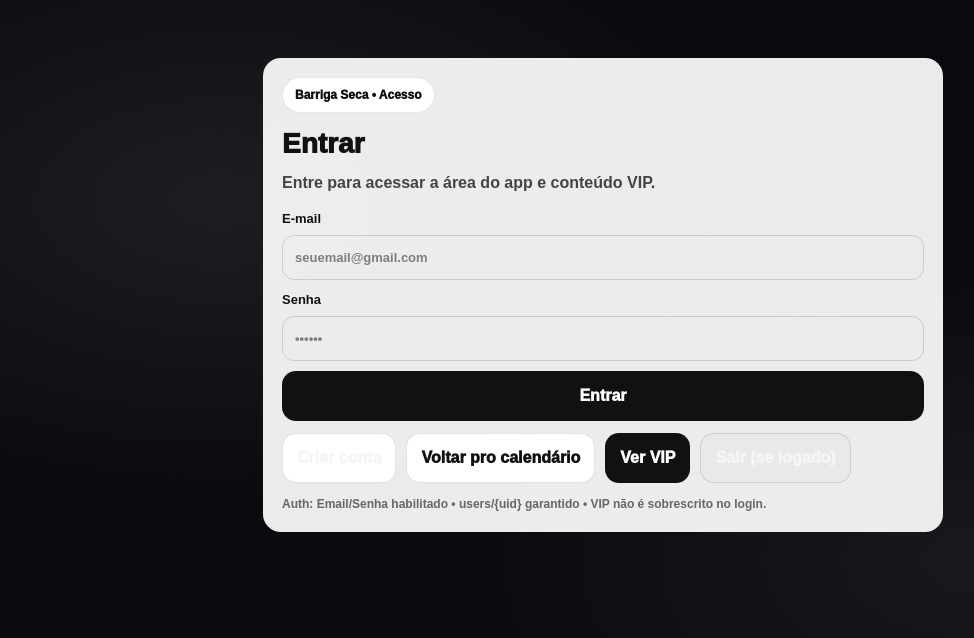
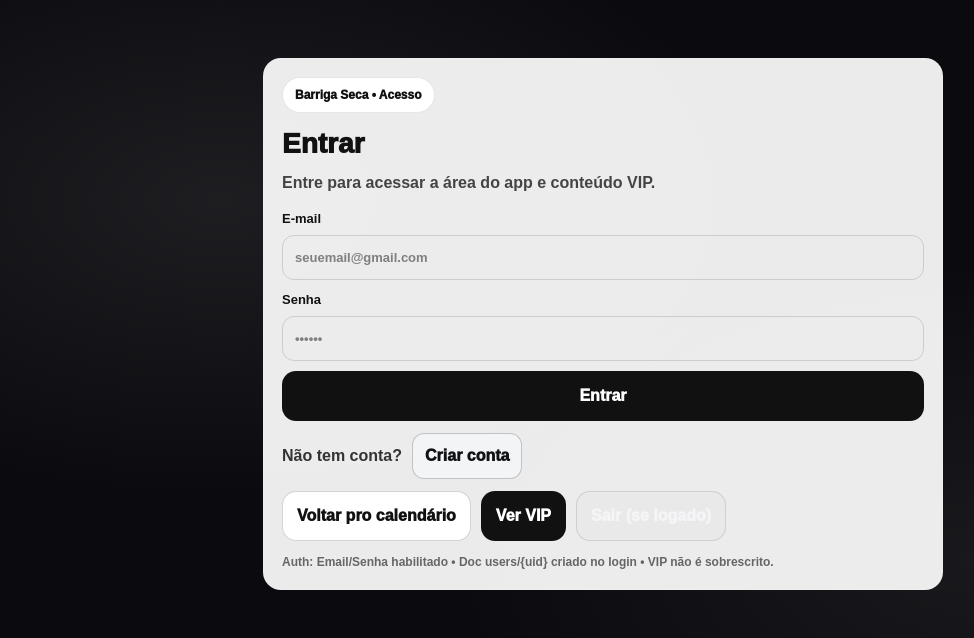
Before and after one commit to u6605612188-gif/barrigaseca-saas, a Next.js app: page /login in a window 1280 px wide. Shown: the top 638 px of the page, without its empty margins (37-1011 px from the left). Built offline with nearby package versions, Linux system fonts and the light colour scheme; no server answers.

Commit message:
UI: botao criar conta visivel + msg invalid-credential

```diff
--- a/app/login/page.tsx
+++ b/app/login/page.tsx
@@ -26,6 +26,7 @@ function friendlyAuthError(raw: string) {
   if (raw.includes("auth/invalid-email")) return "E-mail inválido.";
   if (raw.includes("auth/user-not-found")) return "Usuário não encontrado.";
   if (raw.includes("auth/wrong-password")) return "Senha incorreta.";
+  if (raw.includes("auth/invalid-credential")) return "E-mail ou senha incorretos.";
   if (raw.includes("auth/too-many-requests"))
     return "Muitas tentativas. Aguarde alguns minutos e tente novamente.";
   if (raw.includes("auth/email-already-in-use"))
@@ -35,13 +36,7 @@ function friendlyAuthError(raw: string) {
   return raw;
 }
 
-/**
- * ✅ Governança: garante users/{uid} sem derrubar VIP.
- * - NÃO escreve `vip` aqui.
- * - `createdAt` só é setado na primeira vez (merge não cria "create only"),
- *   então a estratégia é: escrever sempre `createdAt` como serverTimestamp,
- *   mas se isso te incomodar, dá pra fazer com getDoc; por ora mantemos simples.
- */
+// ✅ Governança: garante que users/{uid} existe (sem sobrescrever vip existente)
 async function ensureUserDoc(u: User) {
   const ref = doc(db, "users", u.uid);
 
@@ -50,14 +45,10 @@ async function ensureUserDoc(u: User) {
     {
       uid: u.uid,
       email: (u.email ?? "").toLowerCase(),
-
-      // ✅ métricas de operação
+      vip: false, // default; merge=true não derruba vip true se já existir
       lastLoginAt: serverTimestamp(),
+      createdAt: serverTimestamp(),
       updatedAt: serverTimestamp(),
-
-      // ✅ createdAt: ok manter aqui com merge (não quebra), mas se quiser “imutável”
-      // a gente altera depois com getDoc.
-      createdAt: serverTimestamp(),
     },
     { merge: true }
   );
@@ -149,7 +140,6 @@ export default function LoginPage() {
         user = cred.user;
       }
 
-      // ✅ cria/atualiza users/{uid} antes do redirect (sem mexer no vip)
       if (user) await ensureUserDoc(user);
 
       router.replace("/app");
@@ -174,9 +164,7 @@ export default function LoginPage() {
     }
   }
 
-  if (loading) {
-    return <main style={{ padding: 32 }}>Carregando…</main>;
-  }
+  if (loading) return <main style={{ padding: 32 }}>Carregando…</main>;
 
   return (
     <main style={styles.page}>
@@ -224,18 +212,25 @@ export default function LoginPage() {
             </button>
           </form>
 
-          <div style={{ marginTop: 12, display: "flex", gap: 10, flexWrap: "wrap" }}>
+          {/* CTA de cadastro/login com contraste real (não “some” no branco) */}
+          <div style={styles.ctaRow}>
+            <span style={styles.ctaText}>
+              {mode === "login" ? "Não tem conta?" : "Já tem conta?"}
+            </span>
+
             <button
               type="button"
               onClick={() => {
                 setError(null);
                 setMode((m) => (m === "login" ? "register" : "login"));
               }}
-              style={styles.btnGhost}
+              style={styles.ctaLinkBtn}
             >
-              {mode === "login" ? "Criar conta" : "Já tenho conta"}
+              {mode === "login" ? "Criar conta" : "Fazer login"}
             </button>
+          </div>
 
+          <div style={{ marginTop: 12, display: "flex", gap: 10, flexWrap: "wrap" }}>
             <a href="/free" style={styles.btnGhostLink}>
               Voltar pro calendário
             </a>
@@ -250,7 +245,7 @@ export default function LoginPage() {
           </div>
 
           <div style={styles.footerNote}>
-            Auth: Email/Senha habilitado • users/{`{uid}`} garantido • VIP não é sobrescrito no login.
+            Auth: Email/Senha habilitado • Doc users/{`{uid}`} criado no login • VIP não é sobrescrito.
           </div>
         </section>
       </div>
@@ -330,14 +325,6 @@ const styles: Record<string, React.CSSProperties> = {
     color: "#fff",
     cursor: "pointer",
   },
-  btnGhost: {
-    padding: "12px 14px",
-    borderRadius: 14,
-    border: "1px solid rgba(17,17,17,0.12)",
-    background: "#fff",
-    fontWeight: 950,
-    cursor: "pointer",
-  },
   btnNeutral: {
     padding: "12px 14px",
     borderRadius: 14,
@@ -349,7 +336,7 @@ const styles: Record<string, React.CSSProperties> = {
   btnGhostLink: {
     padding: "12px 14px",
     borderRadius: 14,
-    border: "1px solid rgba(17,17,17,0.12)",
+    border: "1px solid rgba(17,17,17,0.18)",
     background: "#fff",
     fontWeight: 950,
     textDecoration: "none",
@@ -384,4 +371,26 @@ const styles: Record<string, React.CSSProperties> = {
     fontWeight: 700,
     lineHeight: 1.5,
   },
+
+  // ✅ novo: CTA visível e óbvio
+  ctaRow: {
+    marginTop: 12,
+    display: "flex",
+    gap: 10,
+    alignItems: "center",
+    flexWrap: "wrap",
+  },
+  ctaText: {
+    fontWeight: 800,
+    color: "#333",
+  },
+  ctaLinkBtn: {
+    padding: "10px 12px",
+    borderRadius: 12,
+    border: "1px solid rgba(17,17,17,0.22)",
+    background: "#f3f4f6",
+    fontWeight: 950,
+    color: "#111",
+    cursor: "pointer",
+  },
 };
```
